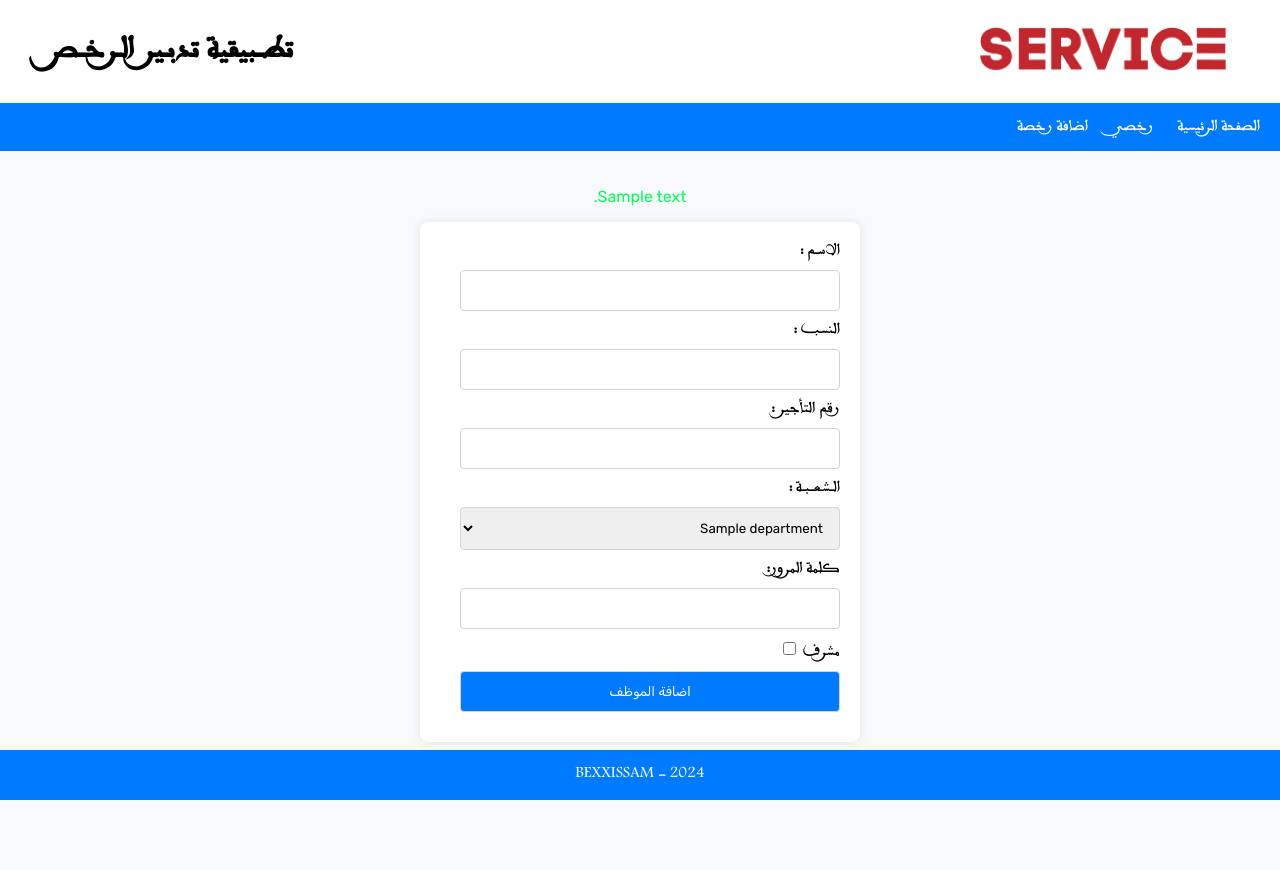
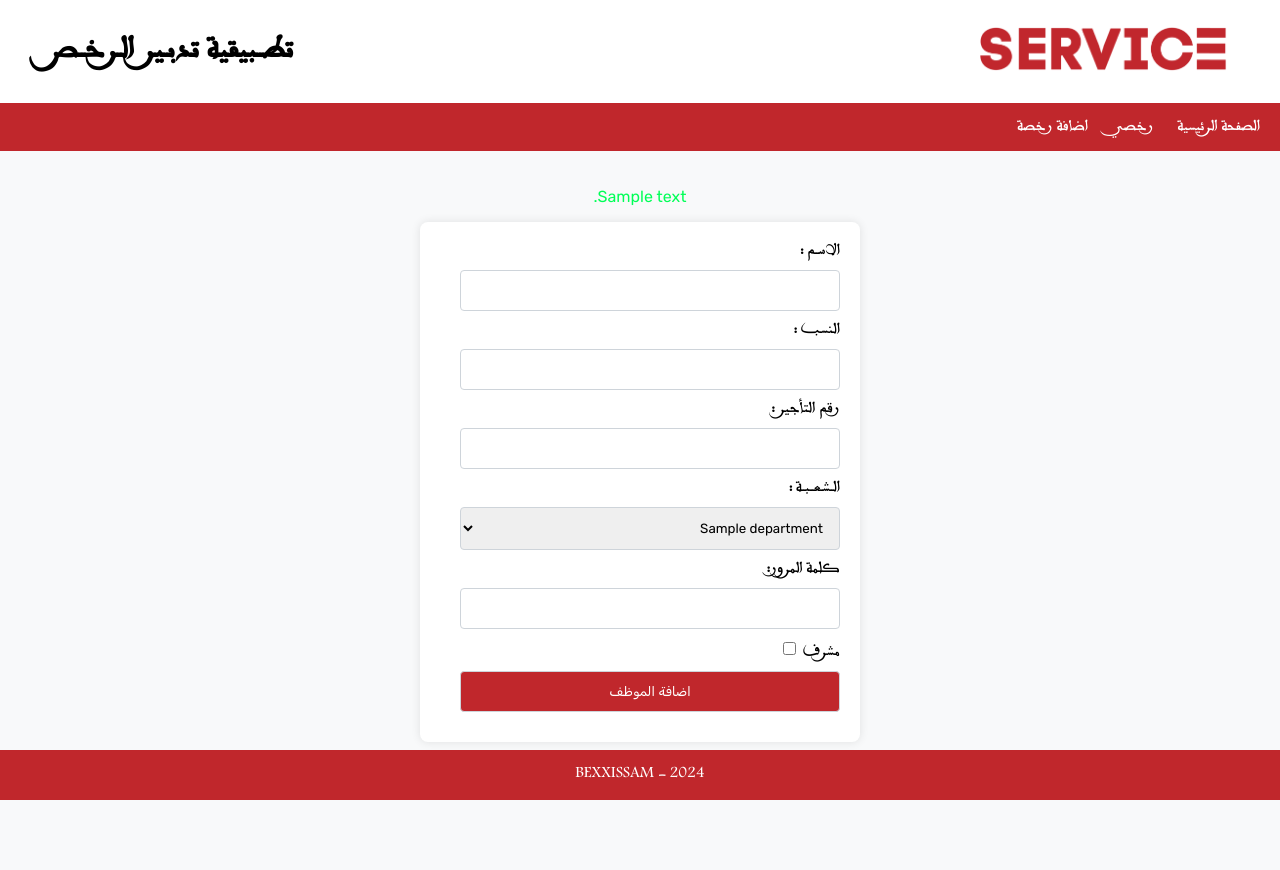
Before and after one commit to BEXXISSAM/Leaves, a Django app: template Project/Manager/templates/addEmployee.html in a window 1280 px wide. Run offline with Django 5.2, Linux system fonts and the light colour scheme; the template is opened without the code that fills it: most values are stand-ins (such as "Sample title", 1, 10 or a date in 2020).

Commit message:
Update addEmployee.css

```diff
--- a/Project/Manager/static/addEmployee.css
+++ b/Project/Manager/static/addEmployee.css
@@ -26,7 +26,7 @@ body {
 
 .footer {
     color: white;
-    background-color: #007bff;
+    background-color: #c0272c;
     position: fixed;
     left: 0;
     bottom: 0;
@@ -62,7 +62,7 @@ p
 }
 
 .navbar {
-    background-color: #007bff;
+    background-color: #c0272c;
     color: #fff;
     display: flex;
     justify-content: space-between;
@@ -141,7 +141,7 @@ main button{
 }
 
 main button {
-    background-color: #007bff;
+    background-color: #c0272c;
     color: white;
     cursor: pointer;
 }
```
